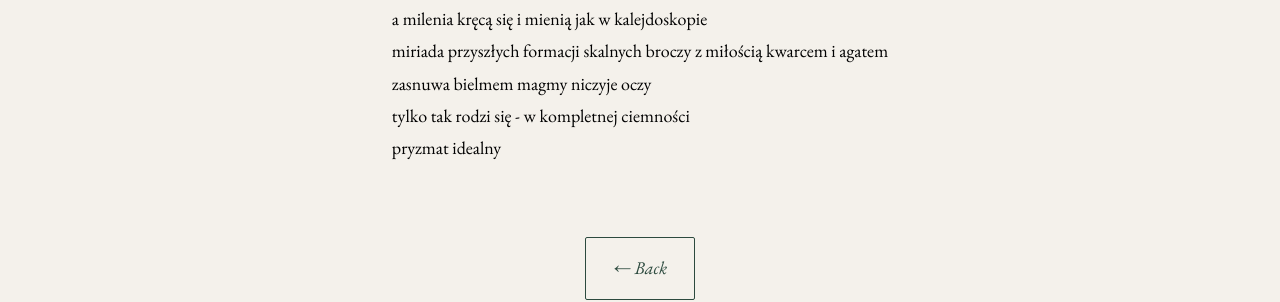
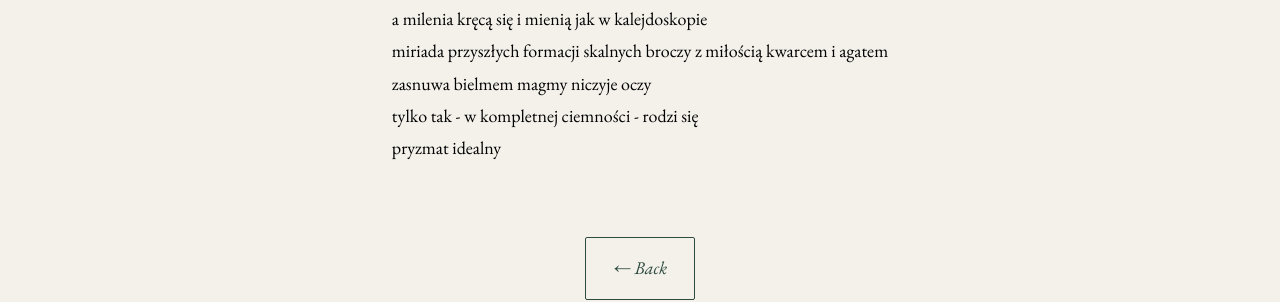
Before and after one commit to arcustangens/quiddity, a Jekyll site: the page built from _posts/2025-09-16-spektrum.markdown, in a window 1280 px wide and 900 px high, scrolled down 179 px. Shown: the part 450-752 px from the top of the window. Built offline with Jekyll 4.4.1, drawn with Linux system fonts in a browser that asks for light colours.

Commit message:
redakcja

```diff
--- a/_posts/2025-09-16-spektrum.markdown
+++ b/_posts/2025-09-16-spektrum.markdown
@@ -17,5 +17,5 @@ tam, gdzie wizg to stan skupienia
 a milenia kręcą się i mienią jak w kalejdoskopie
 miriada przyszłych formacji skalnych broczy z miłością kwarcem i agatem
 zasnuwa bielmem magmy niczyje oczy
-tylko tak rodzi się - w kompletnej ciemności
+tylko tak - w kompletnej ciemności - rodzi się
 pryzmat idealny
```
